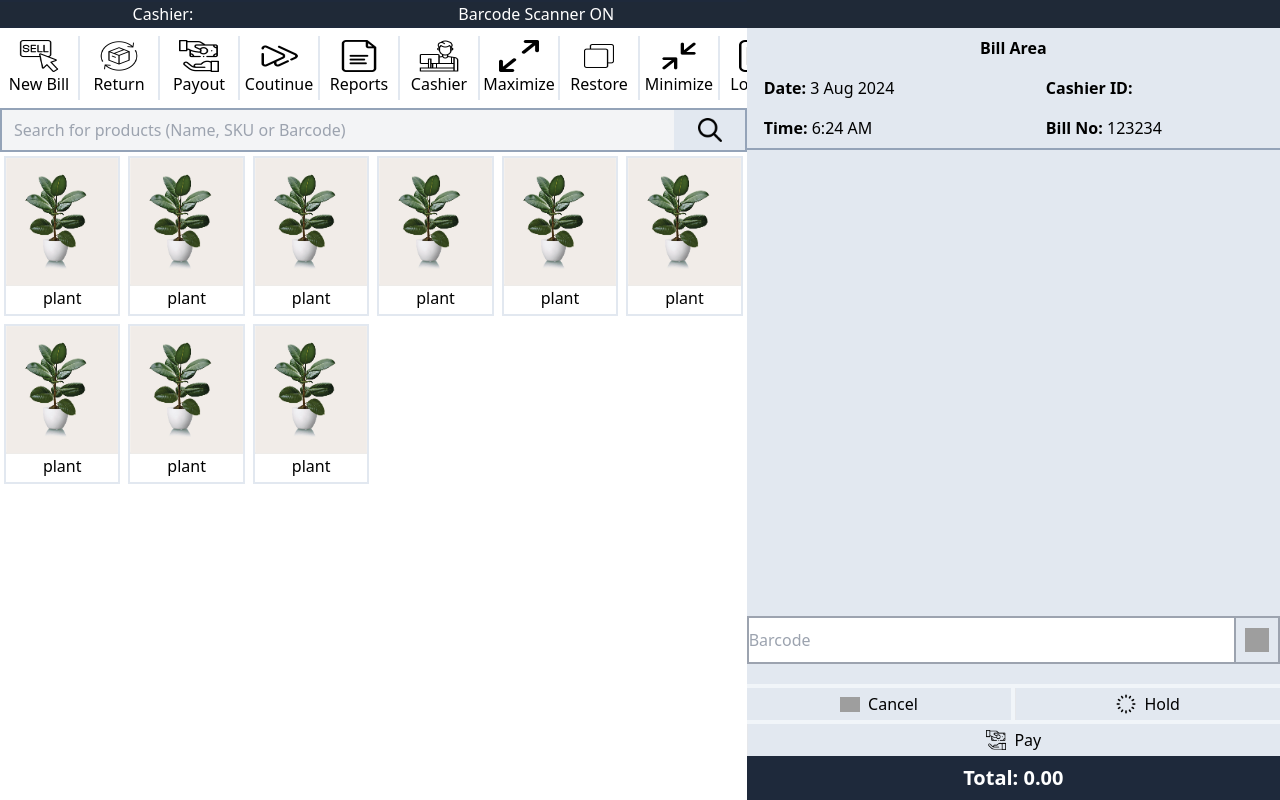
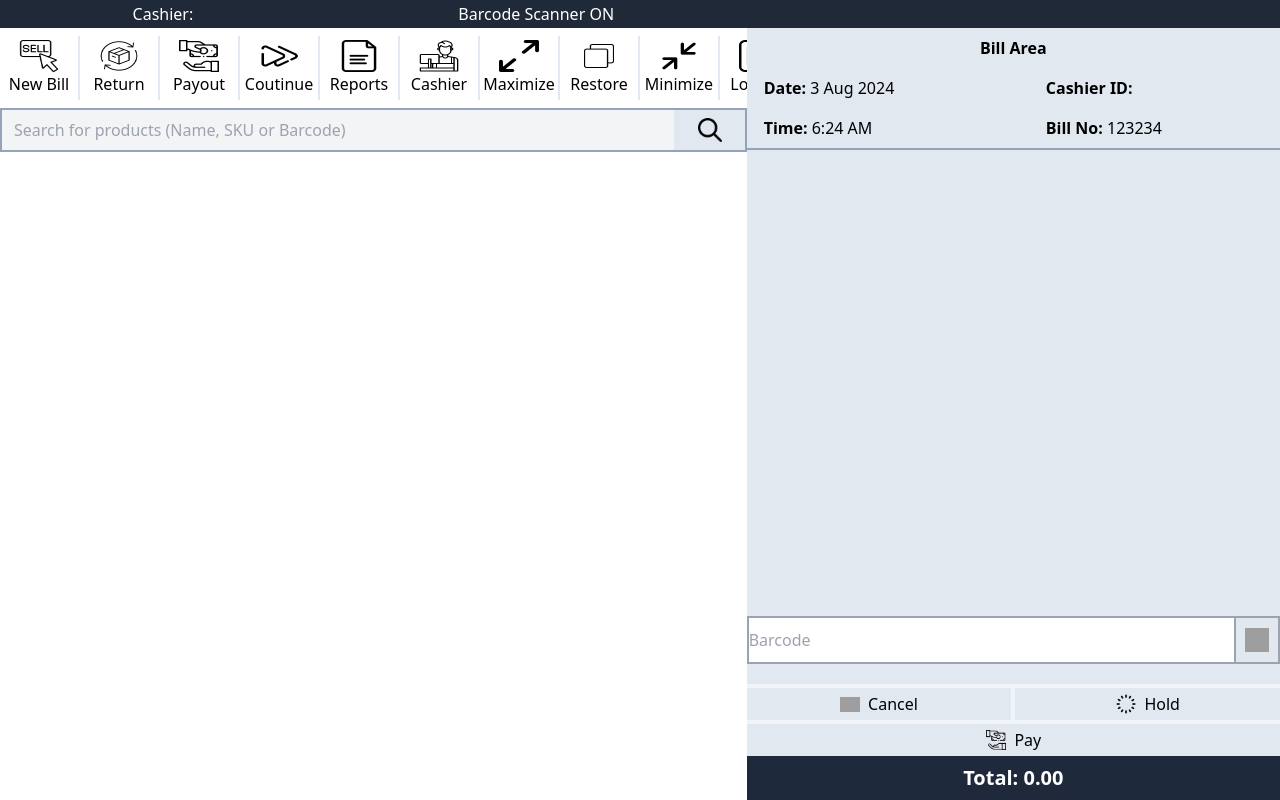
Before and after one commit to DulanjanKavi/POS, a React (Vite) app: page /bill in a window 1280 px wide. Built offline with nearby package versions, Linux system fonts and the light colour scheme; grey boxes are pictures that could not be loaded.

Commit message:
complite search bar

```diff
--- a/src/pages/bill.tsx
+++ b/src/pages/bill.tsx
@@ -58,6 +58,8 @@ const Bill = () => {
   const [total, setTotal] = useState(0);
   const [error, setError] = useState('');
   const [cardArray, setCardArray] = useState<any>([]);
+  const [searchItems,setSearchItems]=useState<any>([])
+  const [searchItem,setSearchItem]=useState<any>('')
   const [editItem,setEditItem]=useState<any>('')
   const [noOfitem,setNoOfitem]=useState<number>(0);
   const [itemInndex,setItemIndex]=useState(-1);
@@ -162,6 +164,25 @@ const Bill = () => {
     getHoldArray();
   }, []);
 
+  const setSearchItemArray=async()=>{
+    try {
+      // eslint-disable-next-line prefer-const
+      let result:any = await window.Item_API.searchItem(searchItem);
+      setSearchItems(result)
+
+    } catch (error) {
+      console.error(error);
+    }
+  }
+
+  useEffect(()=>{
+    setSearchItemArray()
+
+  // eslint-disable-next-line react-hooks/exhaustive-deps
+  },[searchItem])
+
+
+
 
 
 
@@ -343,7 +364,7 @@ const Bill = () => {
     setCardArray([])
   }
 
-  const handleEnter = async () => {
+  const handleEnter = async (inputText:any) => {
     const matchingData = await window.Item_API.getItem(inputText);
     setError("")
 
@@ -2016,6 +2037,9 @@ const processHoldcrat=(holdTotal:any,holdCard:any,i:any)=>{
                 <input type="text"
                         className="w-full  h-10 px-3 bg-gray-100  focus:outline-none focus:border-none"
                         placeholder="Search for products (Name, SKU or Barcode)"
+                        onChange={(e)=>{
+                          setSearchItem(e.target.value)
+                        }}
                 />
                 <button type="button" className="w-20 h-10 border-r-2 border-slate-400 bg-slate-200 flex items-center justify-center hover:bg-slate-400 transition duration-150"><img src={searchIcon} className="w-6" alt="Search" /></button>
             </div>
@@ -2031,119 +2055,20 @@ const processHoldcrat=(holdTotal:any,holdCard:any,i:any)=>{
 
           <div className="grid grid-cols-12 ">
 
-
-
-
-
-
-
-
-
-
-          <div className='col-span-4 lg:col-span-3 xl:col-span-2 flex items-center justify-center'>
-    <button className="border-slate-200 border-2 m-1 hover:bg-slate-200 transition duration-150 h-40">
-        <div className="border-b-2 border-slate-200 h-32">
-            <img src={plant2} alt={plant2} className="w-full h-32" />
+          {searchItems.map((item:any)=>(
+            <div className='col-span-4 lg:col-span-3 xl:col-span-3 flex items-center justify-center'>
+            <button onClick={()=>handleEnter(item.snumber)} className="border-slate-200 border-2 m-1 hover:bg-slate-200 transition duration-150 h-40">
+                <div className="border-b-2 border-slate-200 h-32">
+                    <img src={plant2} alt={plant2} className="w-full h-32" />
+                </div>
+                <div className="text-center h-8 overflow-hidden">
+                    {item.name}
+                </div>
+            </button>
         </div>
-        <div className="text-center h-8">
-            plant
-        </div>
-    </button>
-</div>
-                <div className='col-span-4 lg:col-span-3 xl:col-span-2  flex items-center justify-center'>
-    <button className="border-slate-200 border-2 m-1 hover:bg-slate-200 transition duration-150 h-40">
-        <div className="border-b-2 border-slate-200 h-32">
-            <img src={plant2} alt={plant2} className="w-full h-32" />
-        </div>
-        <div className="text-center h-8">
-            plant
-        </div>
-    </button>
-</div>
-                <div className='col-span-4 lg:col-span-3 xl:col-span-2  flex items-center justify-center'>
-    <button className="border-slate-200 border-2 m-1 hover:bg-slate-200 transition duration-150 h-40">
-        <div className="border-b-2 border-slate-200 h-32">
-            <img src={plant2} alt={plant2} className="w-full h-32" />
-        </div>
-        <div className="text-center h-8">
-            plant
-        </div>
-    </button>
-</div>
-
-
-<div className='col-span-4  lg:col-span-3  xl:col-span-2 flex items-center justify-center'>
-    <button className="border-slate-200 border-2 m-1 hover:bg-slate-200 transition duration-150 h-40">
-        <div className="border-b-2 border-slate-200 h-32">
-            <img src={plant2} alt={plant2} className="w-full h-32" />
-        </div>
-        <div className="text-center h-8">
-            plant
-        </div>
-    </button>
-</div>
-                <div className='col-span-4 lg:col-span-3  xl:col-span-2 flex items-center justify-center'>
-    <button className="border-slate-200 border-2 m-1 hover:bg-slate-200 transition duration-150 h-40">
-        <div className="border-b-2 border-slate-200 h-32">
-            <img src={plant2} alt={plant2} className="w-full h-32" />
-        </div>
-        <div className="text-center h-8">
-            plant
-        </div>
-    </button>
-</div>
-                <div className='col-span-4 lg:col-span-3  xl:col-span-2 flex items-center justify-center'>
-    <button className="border-slate-200 border-2 m-1 hover:bg-slate-200 transition duration-150 h-40">
-        <div className="border-b-2 border-slate-200 h-32">
-            <img src={plant2} alt={plant2} className="w-full h-32" />
-        </div>
-        <div className="text-center h-8">
-            plant
-        </div>
-    </button>
-</div>
-
-<div className='col-span-4 lg:col-span-3  xl:col-span-2 flex items-center justify-center'>
-    <button className="border-slate-200 border-2 m-1 hover:bg-slate-200 transition duration-150 h-40">
-        <div className="border-b-2 border-slate-200 h-32">
-            <img src={plant2} alt={plant2} className="w-full h-32" />
-        </div>
-        <div className="text-center h-8">
-            plant
-        </div>
-    </button>
-</div>
-                <div className='col-span-4 lg:col-span-3  xl:col-span-2 flex items-center justify-center'>
-    <button className="border-slate-200 border-2 m-1 hover:bg-slate-200 transition duration-150 h-40">
-        <div className="border-b-2 border-slate-200 h-32">
-            <img src={plant2} alt={plant2} className="w-full h-32" />
-        </div>
-        <div className="text-center h-8">
-            plant
-        </div>
-    </button>
-</div>
-                <div className='col-span-4 lg:col-span-3  xl:col-span-2 flex items-center justify-center'>
-    <button className="border-slate-200 border-2 m-1 hover:bg-slate-200 transition duration-150 h-40">
-        <div className="border-b-2 border-slate-200 h-32">
-            <img src={plant2} alt={plant2} className="w-full h-32" />
-        </div>
-        <div className="text-center h-8">
-            plant
-        </div>
-    </button>
-</div>
-
-
-
-
-
-
-
-
-
-
-
+          ))
+
+          }
 
       </div>
           </div>
@@ -2278,7 +2203,7 @@ const processHoldcrat=(holdTotal:any,holdCard:any,i:any)=>{
             />
             {/*<button className="bg-blue-500 rounded p-2 m-1 " onClick={handleEnter}>Add Item</button>
             <button className="bg-yellow-500  rounded p-2 m-1 " onClick={handleClear}>Clear</button>*/}
-            <button onClick={handleEnter} className="w-12 h-12  border-2 border-l-0 border-gray-400 bg-slate-200 flex items-center justify-center hover:bg-slate-400 transition duration-150"><img src={addIcon} className="w-6 h-6 " alt="Search" /></button>
+            <button onClick={()=>handleEnter(inputText)} className="w-12 h-12  border-2 border-l-0 border-gray-400 bg-slate-200 flex items-center justify-center hover:bg-slate-400 transition duration-150"><img src={addIcon} className="w-6 h-6 " alt="Search" /></button>
 
 
           </div>
```
Also changed, not shown: electron/main.ts (+26 -0 lines), electron/preload.ts (+10 -0 lines), 1 other file (tests, documents, lock files or other folders).
